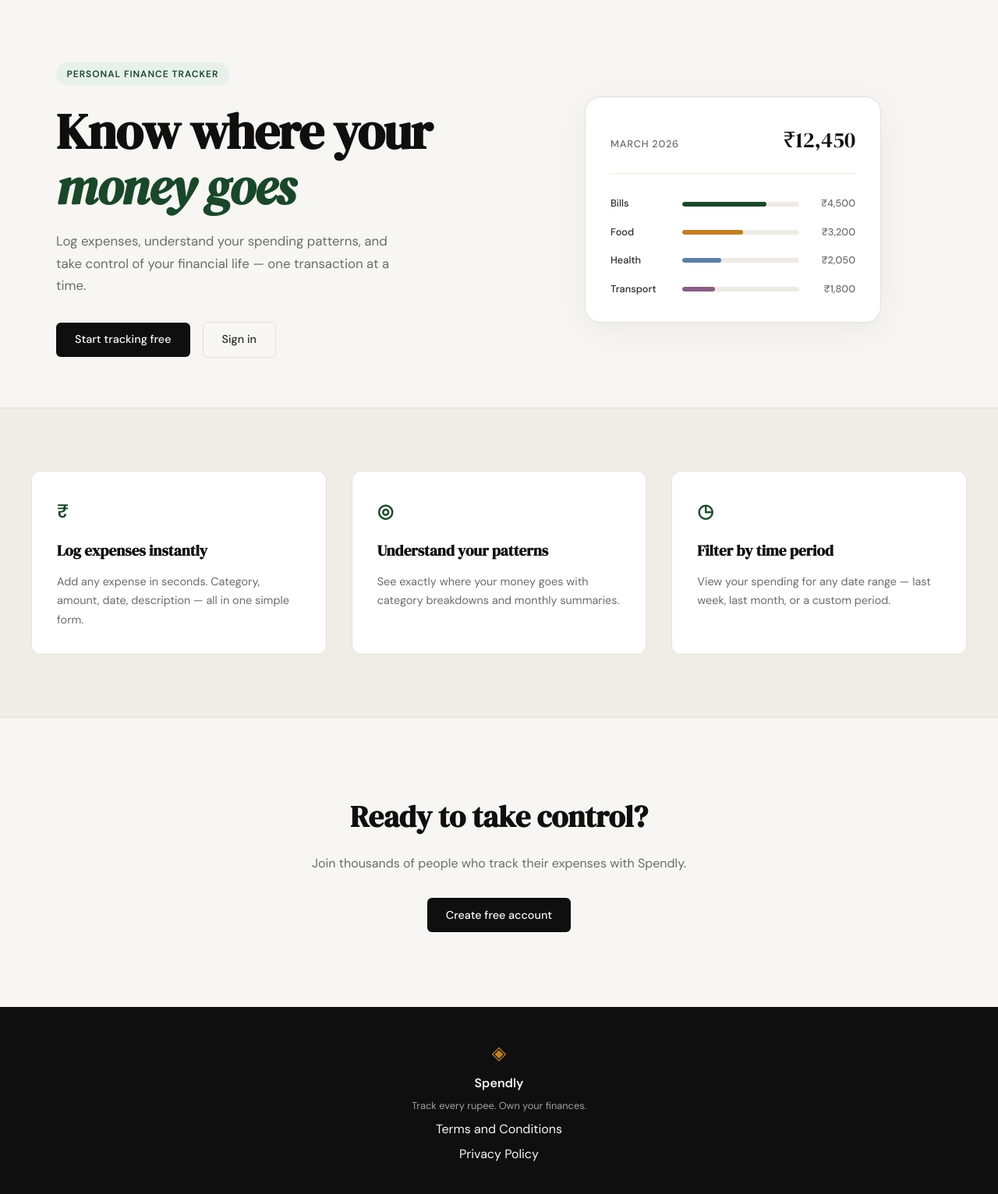
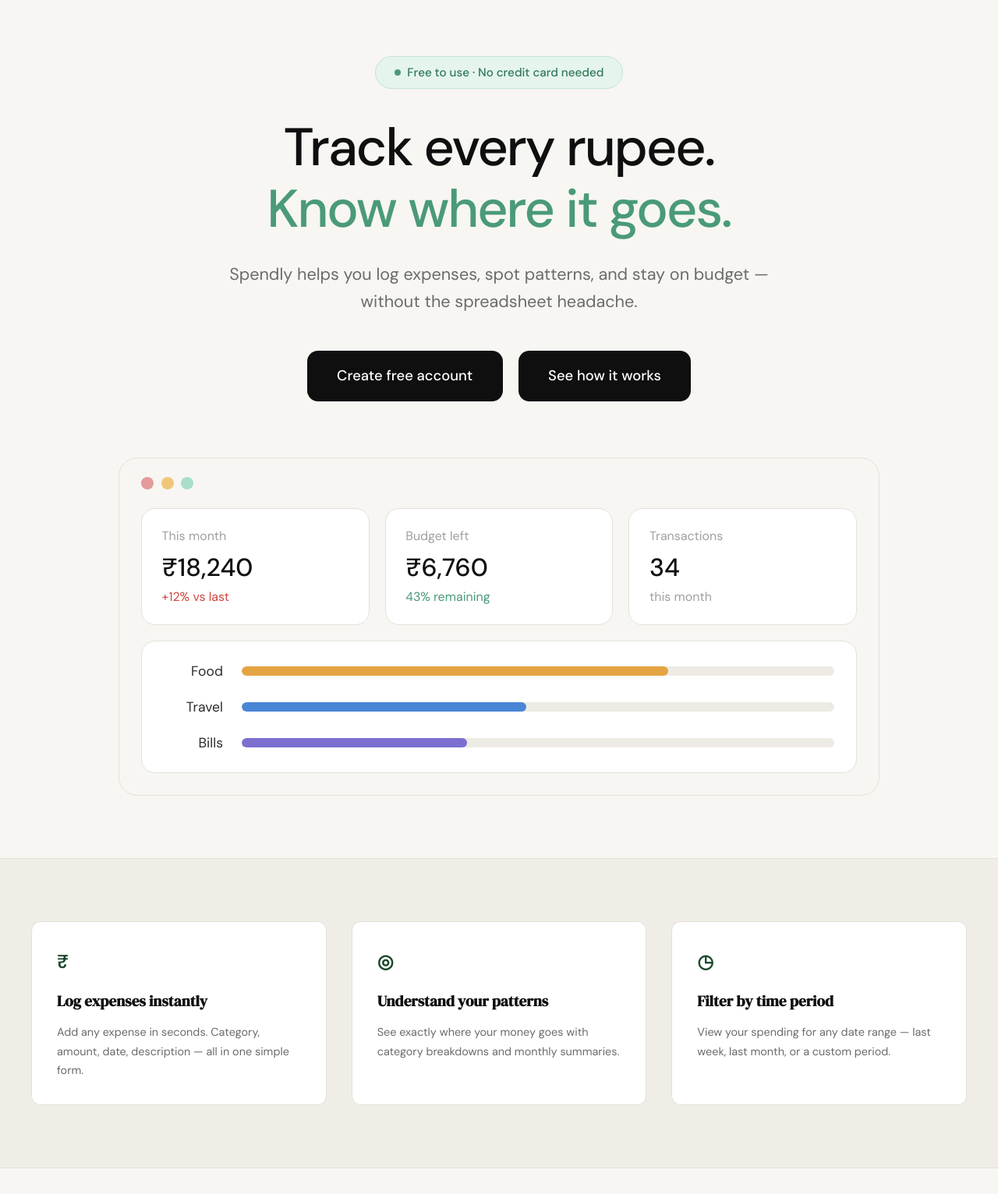
Before and after one commit to shobhit19/spendly, a Flask app: page / in a window 1280 px wide. Shown: the part 61-1593 px from the top of the page at 78% size. Run offline with Flask 3, Linux system fonts and the light colour scheme.

Commit message:
landing: redesign hero section to match mockup

```diff
--- /dev/null
+++ b/static/css/landing.css
@@ -0,0 +1,197 @@
+/* ------------------------------------------------------------------ */
+/* Landing page — hero section                                         */
+/* Loaded after style.css via the head block in landing.html           */
+/* ------------------------------------------------------------------ */
+
+.lp-hero {
+    --lp-green: #4a9a78;
+    --lp-green-dark: #2f7a58;
+    --lp-green-bg: #e6f4ee;
+    --lp-green-border: #c3e4d3;
+    --lp-red: #d0453b;
+
+    max-width: 1040px;
+    margin: 0 auto;
+    padding: 4.5rem 2rem 5rem;
+    text-align: center;
+}
+
+/* Badge */
+
+.lp-badge {
+    display: inline-flex;
+    align-items: center;
+    gap: 0.55rem;
+    background: var(--lp-green-bg);
+    border: 1px solid var(--lp-green-border);
+    color: var(--lp-green-dark);
+    font-size: 0.95rem;
+    font-weight: 500;
+    padding: 0.5rem 1.5rem;
+    border-radius: 999px;
+    margin-bottom: 2.25rem;
+}
+
+.lp-badge-dot {
+    width: 8px;
+    height: 8px;
+    border-radius: 50%;
+    background: var(--lp-green);
+}
+
+/* Heading + subtitle */
+
+.lp-title {
+    font-family: var(--font-body);
+    font-size: clamp(2.5rem, 6vw, 4.25rem);
+    font-weight: 500;
+    line-height: 1.15;
+    letter-spacing: -0.03em;
+    color: var(--ink);
+    margin-bottom: 1.75rem;
+}
+
+.lp-title span {
+    display: block;
+    color: var(--lp-green);
+}
+
+.lp-subtitle {
+    font-size: 1.35rem;
+    line-height: 1.65;
+    color: var(--ink-muted);
+    max-width: 720px;
+    margin: 0 auto 2.75rem;
+}
+
+/* Buttons */
+
+.lp-actions {
+    display: flex;
+    justify-content: center;
+    flex-wrap: wrap;
+    gap: 1.25rem;
+    margin-bottom: 4.5rem;
+}
+
+.lp-btn {
+    display: inline-block;
+    background: var(--ink);
+    color: #fff;
+    font-size: 1.15rem;
+    font-weight: 500;
+    padding: 1.1rem 2.4rem;
+    border-radius: 14px;
+    transition: background 0.2s;
+}
+
+.lp-btn:hover { background: var(--accent); }
+
+/* Dashboard preview */
+
+.lp-preview {
+    background: var(--paper);
+    border: 1px solid var(--border);
+    border-radius: 24px;
+    padding: 1.5rem 1.75rem 1.75rem;
+    text-align: left;
+}
+
+.lp-dots {
+    display: flex;
+    gap: 0.6rem;
+    margin-bottom: 1.5rem;
+}
+
+.lp-dots span {
+    width: 16px;
+    height: 16px;
+    border-radius: 50%;
+}
+
+.lp-dots span:nth-child(1) { background: #e39a9a; }
+.lp-dots span:nth-child(2) { background: #f0c779; }
+.lp-dots span:nth-child(3) { background: #a9dfc9; }
+
+.lp-stats {
+    display: grid;
+    grid-template-columns: repeat(3, 1fr);
+    gap: 1.25rem;
+    margin-bottom: 1.25rem;
+}
+
+.lp-stat,
+.lp-breakdown {
+    background: var(--paper-card);
+    border: 1px solid var(--border);
+    border-radius: 18px;
+}
+
+.lp-stat { padding: 1.4rem 1.6rem; }
+
+.lp-stat-label {
+    font-size: 1rem;
+    color: var(--ink-faint);
+    margin-bottom: 0.5rem;
+}
+
+.lp-stat-value {
+    font-size: 2rem;
+    font-weight: 500;
+    line-height: 1.2;
+    color: var(--ink);
+    margin-bottom: 0.4rem;
+}
+
+.lp-stat-note {
+    font-size: 1rem;
+    color: var(--ink-faint);
+}
+
+.lp-stat-note.is-up { color: var(--lp-red); }
+.lp-stat-note.is-good { color: var(--lp-green); }
+
+.lp-breakdown {
+    display: flex;
+    flex-direction: column;
+    gap: 1.1rem;
+    padding: 1.5rem 1.75rem;
+}
+
+.lp-bar-row {
+    display: grid;
+    grid-template-columns: 76px 1fr;
+    align-items: center;
+    gap: 1.5rem;
+}
+
+.lp-bar-label {
+    font-size: 1.1rem;
+    color: var(--ink-soft);
+    text-align: right;
+}
+
+.lp-bar-track {
+    height: 12px;
+    background: var(--border-soft);
+    border-radius: 999px;
+    overflow: hidden;
+}
+
+.lp-bar {
+    height: 100%;
+    border-radius: 999px;
+}
+
+.lp-bar.is-food   { background: #e5a443; }
+.lp-bar.is-travel { background: #4a86d6; }
+.lp-bar.is-bills  { background: #7b6fd0; }
+
+/* Responsive */
+
+@media (max-width: 800px) {
+    .lp-hero { padding: 3rem 1.25rem 3.5rem; }
+    .lp-subtitle { font-size: 1.1rem; }
+    .lp-stats { grid-template-columns: 1fr; }
+    .lp-btn { font-size: 1rem; padding: 0.95rem 1.8rem; }
+}
--- a/templates/landing.html
+++ b/templates/landing.html
@@ -2,60 +2,61 @@
 
 {% block title %}Spendly — Track Every Rupee{% endblock %}
 
+{% block head %}
+<link rel="stylesheet" href="{{ url_for('static', filename='css/landing.css') }}">
+{% endblock %}
+
 {% block content %}
 
-<section class="hero">
-    <div class="hero-inner">
-        <div class="hero-badge">Personal Finance Tracker</div>
-        <h1 class="hero-title">
-            Know where your<br>
-            <em>money goes</em>
-        </h1>
-        <p class="hero-subtitle">
-            Log expenses, understand your spending patterns,
-            and take control of your financial life —
-            one transaction at a time.
-        </p>
-        <div class="hero-actions">
-            <a href="{{ url_for('register') }}" class="btn-primary">Start tracking free</a>
-            <a href="{{ url_for('login') }}" class="btn-ghost">Sign in</a>
+<section class="lp-hero">
+    <div class="lp-badge">
+        <span class="lp-badge-dot"></span>
+        Free to use · No credit card needed
+    </div>
+    <h1 class="lp-title">
+        Track every rupee.
+        <span>Know where it goes.</span>
+    </h1>
+    <p class="lp-subtitle">
+        Spendly helps you log expenses, spot patterns, and stay
+        on budget — without the spreadsheet headache.
+    </p>
+    <div class="lp-actions">
+        <a href="{{ url_for('register') }}" class="lp-btn">Create free account</a>
+        <a href="#" class="lp-btn">See how it works</a>
+    </div>
+
+    <div class="lp-preview">
+        <div class="lp-dots"><span></span><span></span><span></span></div>
+        <div class="lp-stats">
+            <div class="lp-stat">
+                <div class="lp-stat-label">This month</div>
+                <div class="lp-stat-value">₹18,240</div>
+                <div class="lp-stat-note is-up">+12% vs last</div>
+            </div>
+            <div class="lp-stat">
+                <div class="lp-stat-label">Budget left</div>
+                <div class="lp-stat-value">₹6,760</div>
+                <div class="lp-stat-note is-good">43% remaining</div>
+            </div>
+            <div class="lp-stat">
+                <div class="lp-stat-label">Transactions</div>
+                <div class="lp-stat-value">34</div>
+                <div class="lp-stat-note">this month</div>
+            </div>
         </div>
-    </div>
-    <div class="hero-visual">
-        <div class="mock-card">
-            <div class="mock-card-header">
-                <span class="mock-label">March 2026</span>
-                <span class="mock-total">₹12,450</span>
+        <div class="lp-breakdown">
+            <div class="lp-bar-row">
+                <span class="lp-bar-label">Food</span>
+                <div class="lp-bar-track"><div class="lp-bar is-food" style="width: 72%"></div></div>
             </div>
-            <div class="mock-bars">
-                <div class="mock-bar-row">
-                    <span class="mock-cat">Bills</span>
-                    <div class="mock-bar-track">
-                        <div class="mock-bar" style="width: 72%"></div>
-                    </div>
-                    <span class="mock-amt">₹4,500</span>
-                </div>
-                <div class="mock-bar-row">
-                    <span class="mock-cat">Food</span>
-                    <div class="mock-bar-track">
-                        <div class="mock-bar mock-bar-2" style="width: 52%"></div>
-                    </div>
-                    <span class="mock-amt">₹3,200</span>
-                </div>
-                <div class="mock-bar-row">
-                    <span class="mock-cat">Health</span>
-                    <div class="mock-bar-track">
-                        <div class="mock-bar mock-bar-3" style="width: 33%"></div>
-                    </div>
-                    <span class="mock-amt">₹2,050</span>
-                </div>
-                <div class="mock-bar-row">
-                    <span class="mock-cat">Transport</span>
-                    <div class="mock-bar-track">
-                        <div class="mock-bar mock-bar-4" style="width: 28%"></div>
-                    </div>
-                    <span class="mock-amt">₹1,800</span>
-                </div>
+            <div class="lp-bar-row">
+                <span class="lp-bar-label">Travel</span>
+                <div class="lp-bar-track"><div class="lp-bar is-travel" style="width: 48%"></div></div>
+            </div>
+            <div class="lp-bar-row">
+                <span class="lp-bar-label">Bills</span>
+                <div class="lp-bar-track"><div class="lp-bar is-bills" style="width: 38%"></div></div>
             </div>
         </div>
     </div>
```
